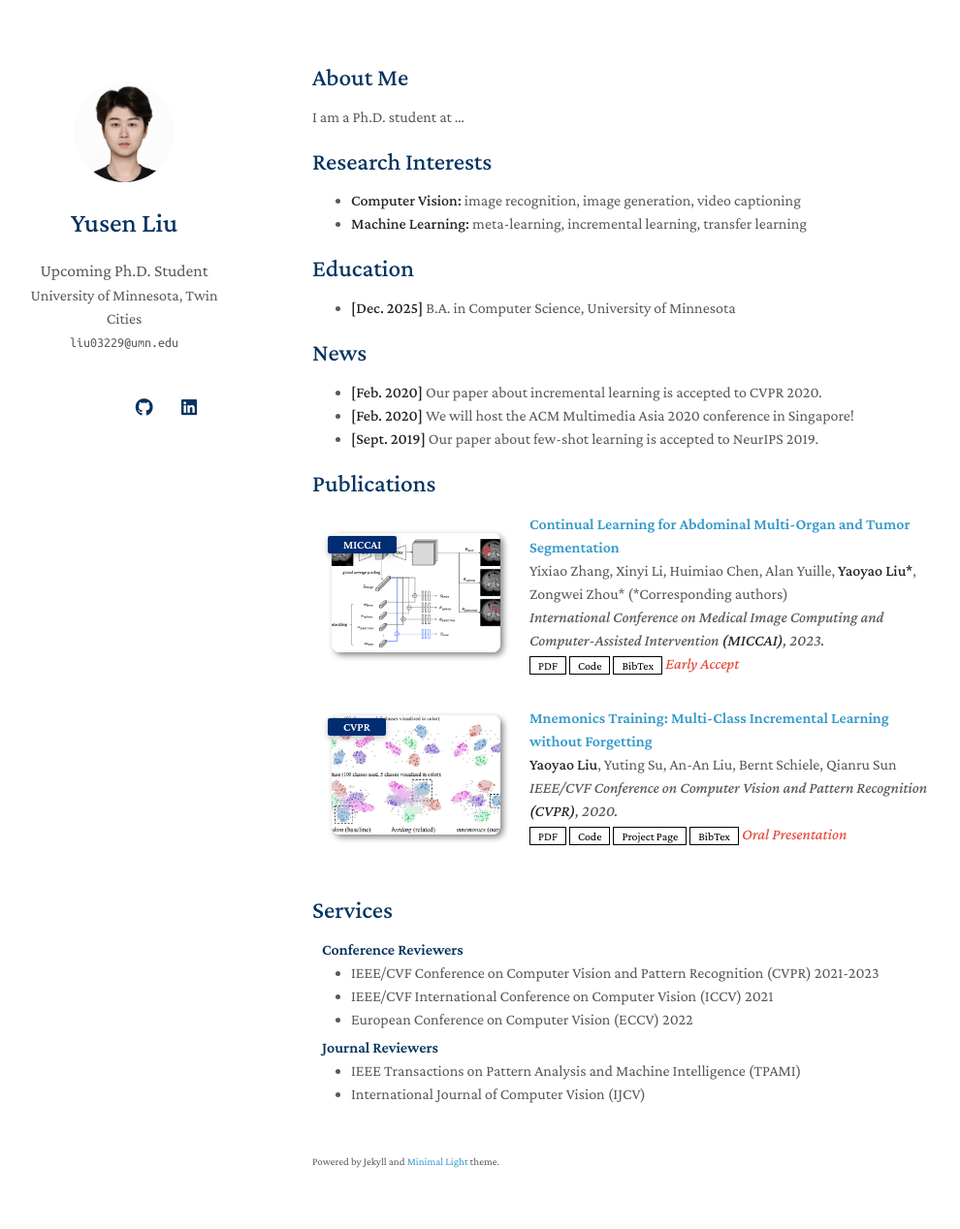
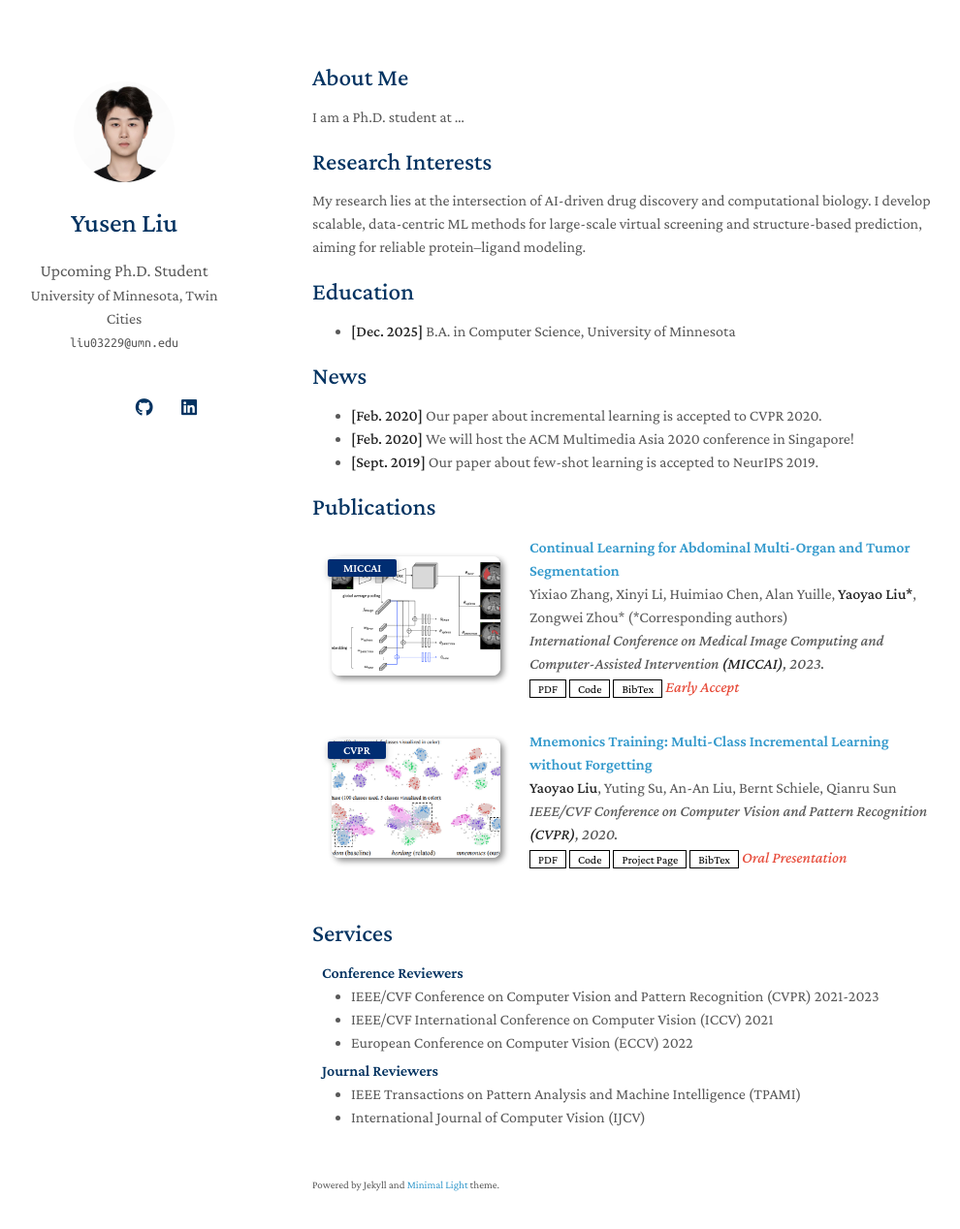
Before and after one commit to Lou1s-Lau/louislau.github.io, a Jekyll site: the page built from index.md, in a window 1280 px wide and 1303 px high. Shown: the top 1268 px of the window at 97% size, without its empty margins (148-1138 px from the left). Built offline with Jekyll 4.4.1, drawn with Linux system fonts in a browser that asks for light colours; a style sheet for code colours, icons or effects is not loaded; our own code applies the rules of GitHub Pages for plain Markdown files.

Commit message:
Update index.md

```diff
--- a/index.md
+++ b/index.md
@@ -8,8 +8,7 @@ I am a Ph.D. student at ...
 
 ## Research Interests
 
-- **Computer Vision:** image recognition, image generation, video captioning
-- **Machine Learning:** meta-learning, incremental learning, transfer learning
+My research lies at the intersection of AI-driven drug discovery and computational biology. I develop scalable, data-centric ML methods for large-scale virtual screening and structure-based prediction, aiming for reliable protein–ligand modeling.
 
 ## Education
 - **[Dec. 2025]** B.A. in Computer Science, University of Minnesota
```
